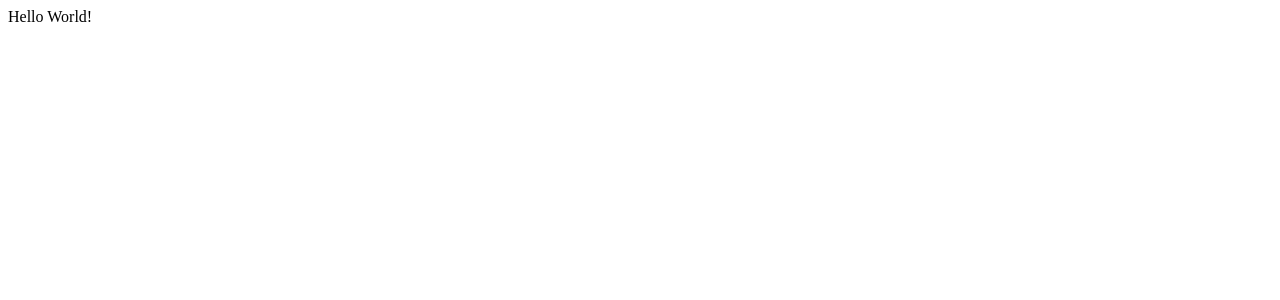
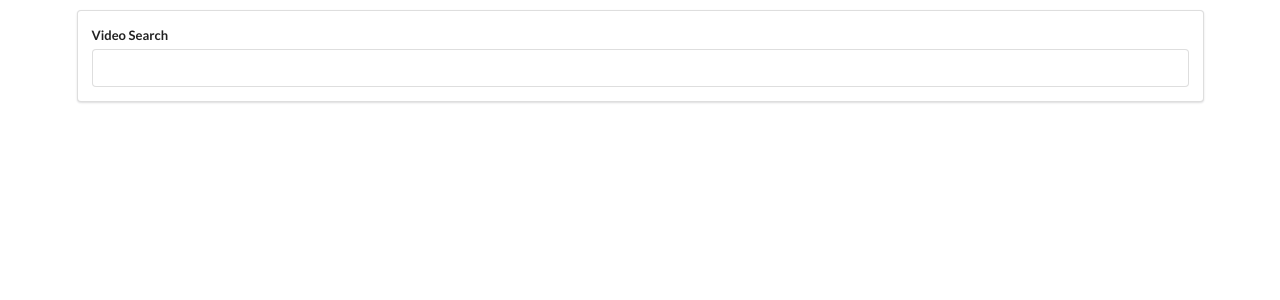
Before and after one commit to minmyatthu556/get-videos-react, a React (Create React App) app: page / in a window 1280 px wide. Shown: the top 300 px of the page. Built offline with nearby package versions, Linux system fonts and the light colour scheme.

Commit message:
set up search bar

```diff
--- a/public/index.html
+++ b/public/index.html
@@ -15,6 +15,7 @@
       user's mobile device or desktop. See https://developers.google.com/web/fundamentals/web-app-manifest/
     -->
     <link rel="manifest" href="%PUBLIC_URL%/manifest.json" />
+    <link rel="stylesheet" href="https://cdnjs.cloudflare.com/ajax/libs/semantic-ui/2.4.1/semantic.min.css">
     <!--
       Notice the use of %PUBLIC_URL% in the tags above.
       It will be replaced with the URL of the `public` folder during the build.
--- a/src/App.js
+++ b/src/App.js
@@ -1,8 +1,13 @@
 import React, { Component } from "react";
+import SearchBar from "./components/SearchBar";
 
 class App extends Component {
   render() {
-    return <div>Hello World!</div>;
+    return (
+      <div className={"ui container"}>
+        <SearchBar />
+      </div>
+    );
   }
 }
 
--- /dev/null
+++ b/src/components/SearchBar.js
@@ -0,0 +1,29 @@
+import React, { Component } from "react";
+
+class SearchBar extends Component {
+  state = { term: "" };
+
+  onFormSubmit = (event) => {
+    event.preventDefault();
+  }
+
+  render() {
+    return (
+      <div className={"search-bar ui segment"} style={{ marginTop: "10px" }}>
+        <form className={"ui form"} onSubmit={this.onFormSubmit}>
+          <div className="field">
+            <label htmlFor="search">Video Search</label>
+            <input
+              type="text"
+              id={"search"}
+              value={this.state.term}
+              onChange={(e) => this.setState({ term: e.target.value })}
+            />
+          </div>
+        </form>
+      </div>
+    );
+  }
+}
+
+export default SearchBar;
```
